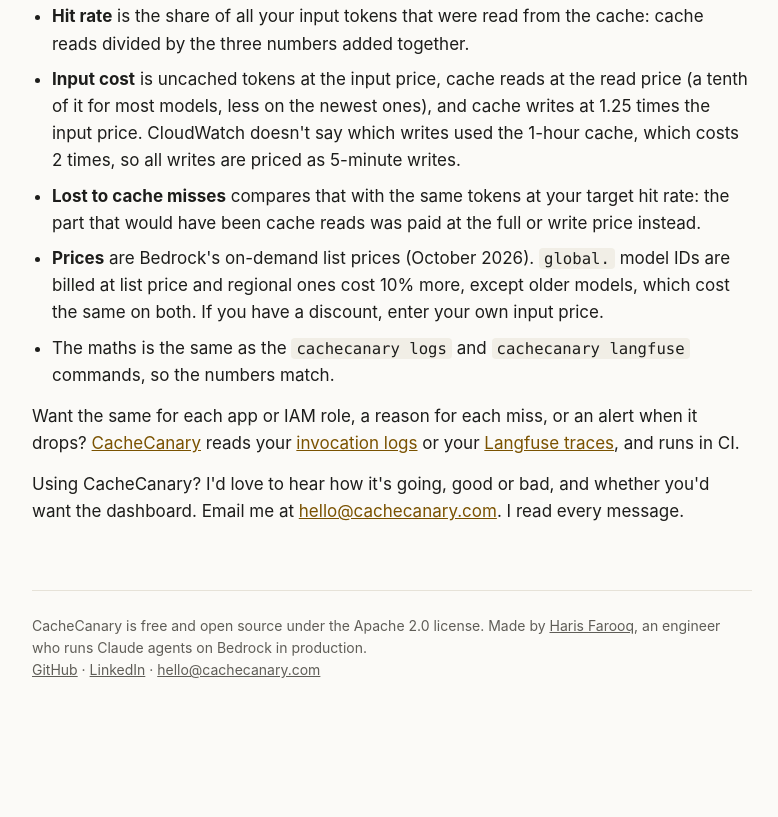
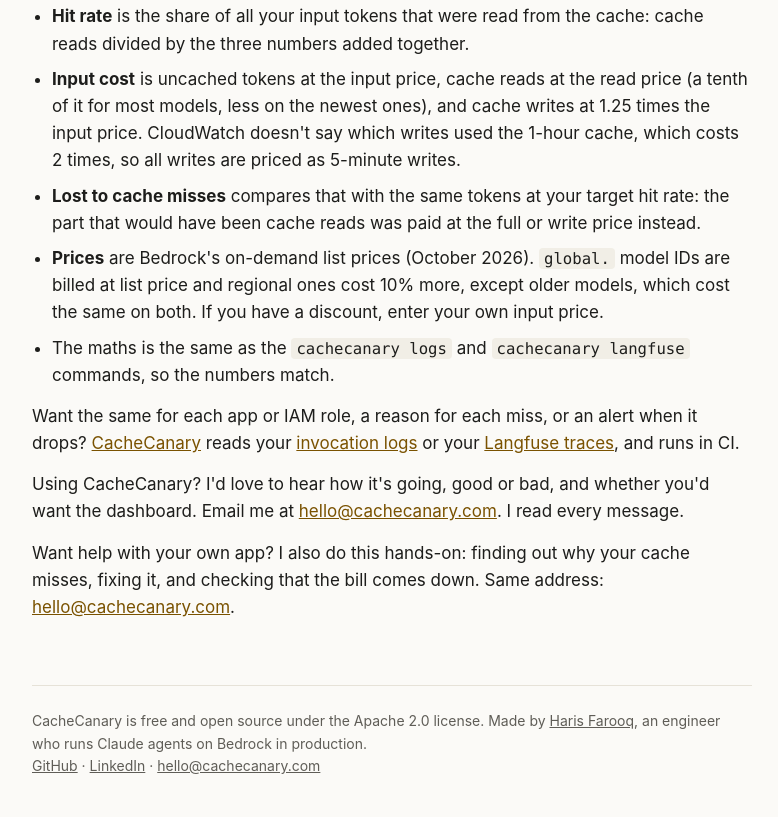
Before and after one commit to Haarris/cachecanary, a plain HTML site: page site/check/index.html in a window 1280 px wide. Shown: the part 1490-2307 px from the top of the page, without its empty margins (248-1026 px from the left). Before the commit the page ends 2212 px from the top, so only its background shows below. Drawn offline with Linux system fonts and the light colour scheme.

Commit message:
Site: say I help teams fix caching in their own apps, next to the contact line

```diff
--- a/site/check/index.html
+++ b/site/check/index.html
@@ -182,6 +182,7 @@ aws cloudwatch get-metric-statistics --namespace AWS/Bedrock \
 </ul>
 <p>Want the same for each app or IAM role, a reason for each miss, or an alert when it drops? <a href="/">CacheCanary</a> reads your <a href="https://github.com/Haarris/cachecanary#production-hit-rates-and-cost">invocation logs</a> or your <a href="/langfuse/">Langfuse traces</a>, and runs in CI.</p>
 <p>Using CacheCanary? I'd love to hear how it's going, good or bad, and whether you'd want the dashboard. Email me at <a href="mailto:hello@cachecanary.com">hello@cachecanary.com</a>. I read every message.</p>
+<p>Want help with your own app? I also do this hands-on: finding out why your cache misses, fixing it, and checking that the bill comes down. Same address: <a href="mailto:hello@cachecanary.com">hello@cachecanary.com</a>.</p>
 </main>
 
 <footer>
```
Also changed, not shown: site/index.html (+1 -0 lines), site/langchain/index.html (+1 -0 lines), site/langfuse/index.html (+1 -0 lines), site/litellm/index.html (+1 -0 lines), site/strands/index.html (+1 -0 lines).
